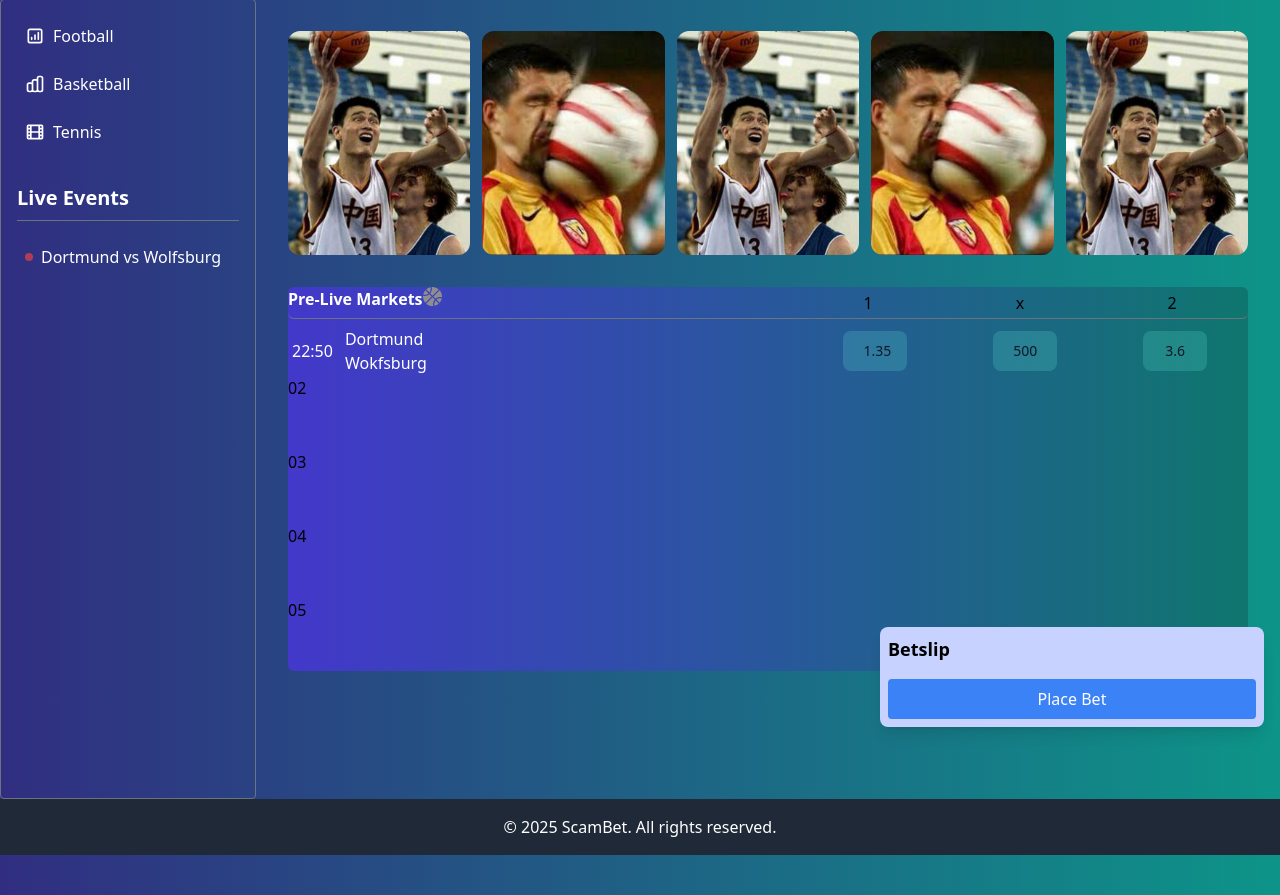
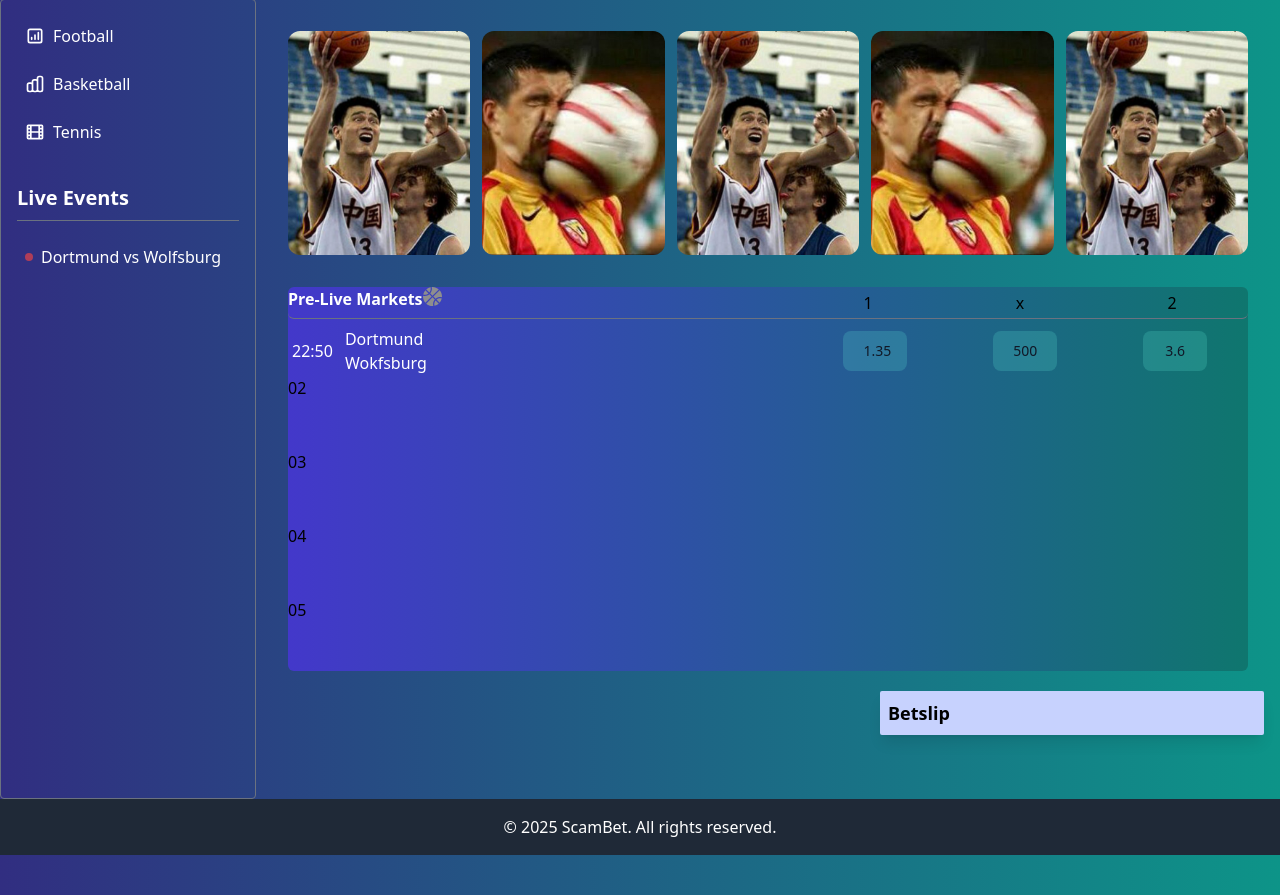
Before and after one commit to alexprsk/Scambet, a FastAPI app: page / in a window 1280 px wide. Shown: the part 65-960 px from the top of the page. Run offline with FastAPI, Linux system fonts and the light colour scheme; some libraries are stand-ins or nearby versions.

Commit message:
bestlip  bar / transactionHistory.html

```diff
--- a/templates/home.html
+++ b/templates/home.html
@@ -194,9 +194,9 @@
     </footer>
 
     <!-- Betslip (floating at bottom right) -->
-    <div class="fixed bottom-2 right-4 bg-indigo-200 hover:bg-indigo-300 rounded-lg shadow-lg  p-2 w-96 cursor-pointer">
-      <h2 class="text-lg font-bold mb-2 ">Betslip</h2>
-      <button class="mt-2 bg-blue-500 text-white py-2 px-4 rounded hover:bg-blue-600 w-full">Place Bet</button>
+    <div class="fixed bottom-0 right-4 bg-indigo-200 hover:bg-indigo-300 rounded-sm shadow-lg  p-2 w-96 cursor-pointer">
+      <h2 class="text-lg font-bold">Betslip</h2>
+      <button class="hidden mt-2 bg-blue-500 text-white py-2 px-4 rounded hover:bg-blue-600 w-full">Place Bet</button>
     </div>
 
 
@@ -312,6 +312,7 @@
 
         </div>
         <script src="static/js/script.js"></script>
+
 </body>
 
 </html>
```
